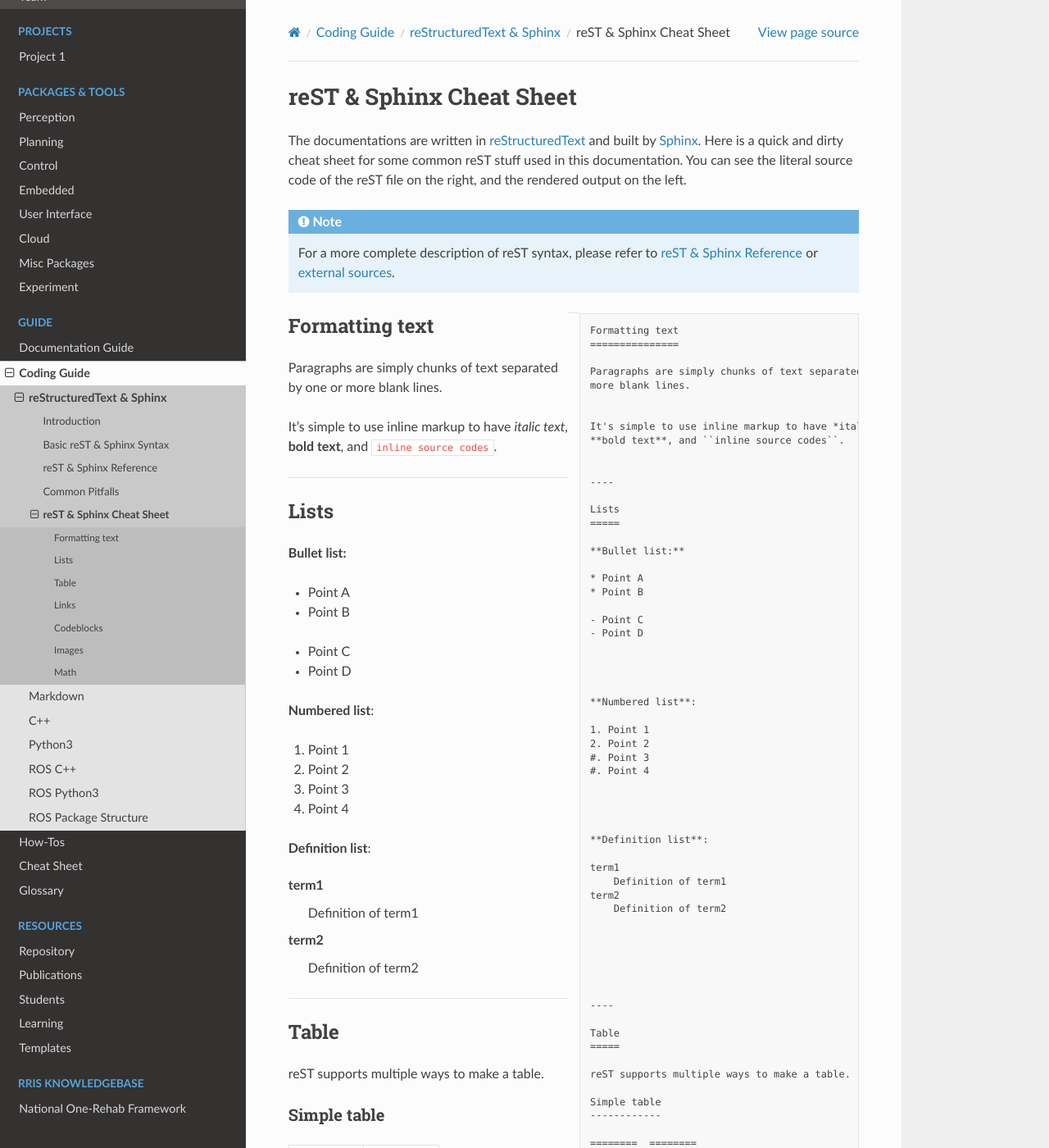
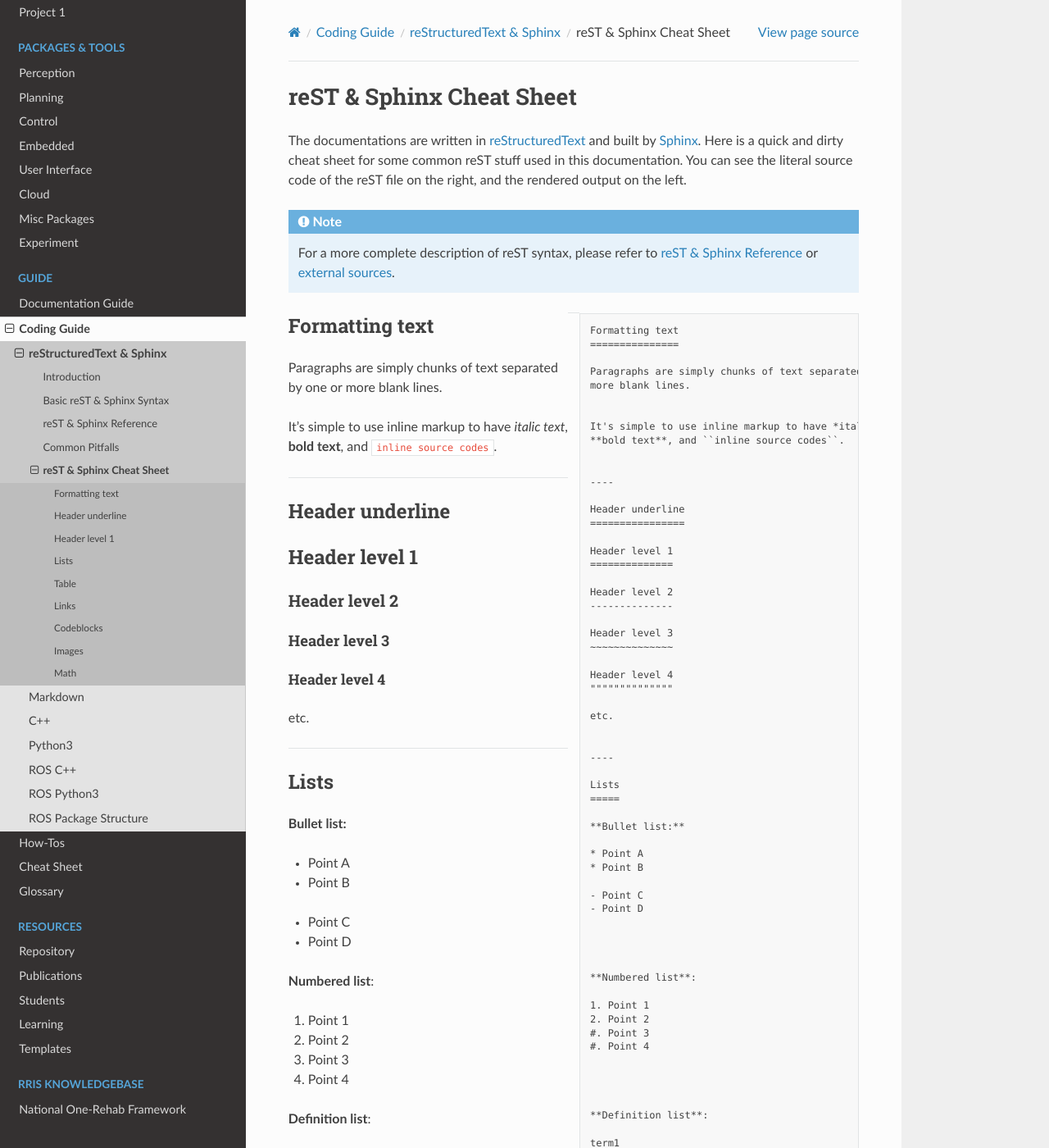
Before and after one commit to tky1026/rris_doc, a Sphinx documentation site: the page built from docs/source/Doc/Guide/Coding/reSTSphinx/code_rst_cheatsheet.rst, in a window 1280 px wide and 1400 px high. Shown: the whole window at 82% size. Built offline with Sphinx 7.4.7 and the Read the Docs theme 2.0.0, drawn with Linux system fonts in a browser that asks for light colours; pages that are not in the unit, such as notebooks, are missing from menus; some of the changed text lies outside the part shown.

Commit message:
add orcid field; update rst cheatsheet

```diff
--- a/docs/source/Doc/Guide/Coding/reSTSphinx/code_rst_cheatsheet.rst.txt
+++ b/docs/source/Doc/Guide/Coding/reSTSphinx/code_rst_cheatsheet.rst.txt
@@ -7,6 +7,26 @@
 
 It's simple to use inline markup to have *italic text*,
 **bold text**, and ``inline source codes``.
+
+
+----
+
+Header underline
+================
+
+Header level 1
+==============
+
+Header level 2
+--------------
+
+Header level 3
+~~~~~~~~~~~~~~
+
+Header level 4
+""""""""""""""
+
+etc.
 
 
 ----
--- a/docs/source/Doc/Intro/team.rst
+++ b/docs/source/Doc/Intro/team.rst
@@ -66,6 +66,9 @@
        - kuanyuee.tan@ntu.edu.sg
      * - :icon:`mark-github`
        - `tky1026 <https://github.com/tky1026>`__
+     * - .. image:: ./_Asset/orcid.png
+            :scale: 65
+       - `0000-0002-8676-3716 <https://orcid.org/0000-0002-8676-3716>`__
 
 .. _rris_staff_janne:
 
--- a/docs/source/Doc/Other/natl_one_rehab_frwk.rst
+++ b/docs/source/Doc/Other/natl_one_rehab_frwk.rst
@@ -1,3 +1,5 @@
 =====================================
 National One-Rehabilitation Framework
 =====================================
+
+Just for example....
```
Also changed, not shown: docs/source/Doc/Intro/_Asset/orcid-32.png (added), docs/source/Doc/Intro/_Asset/orcid.png (added).
